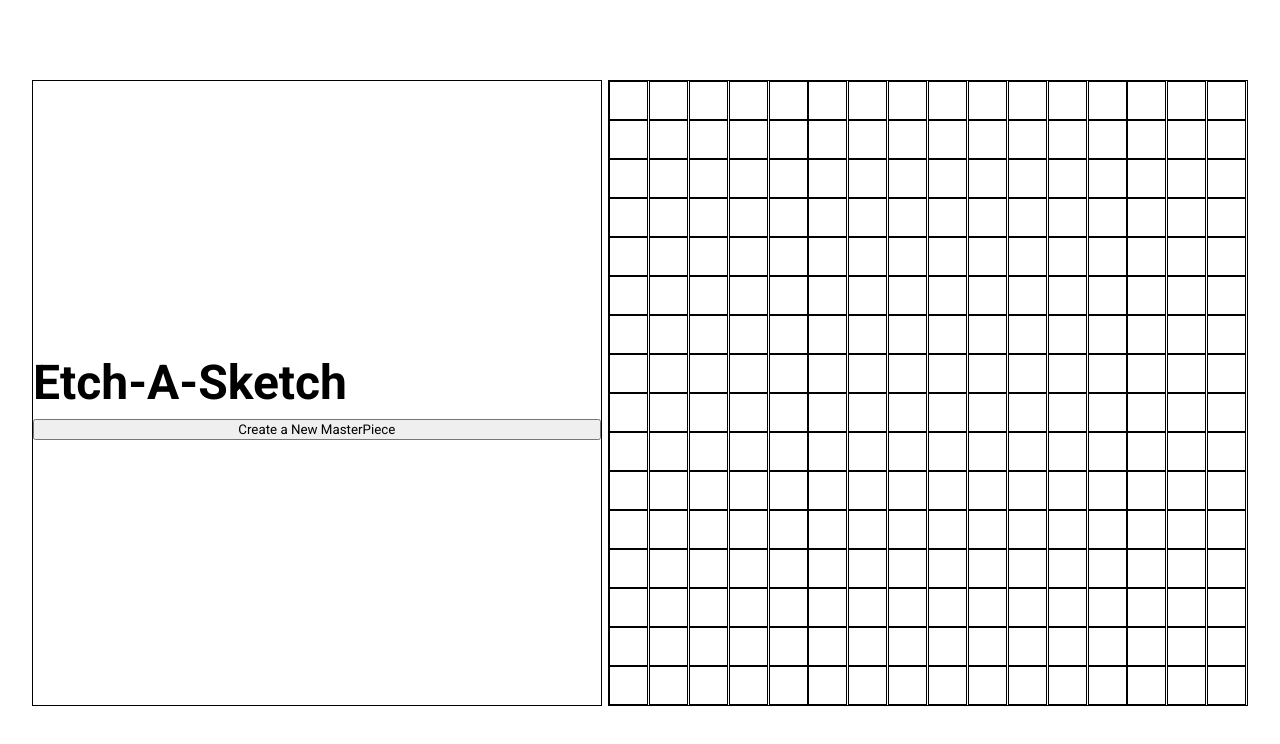
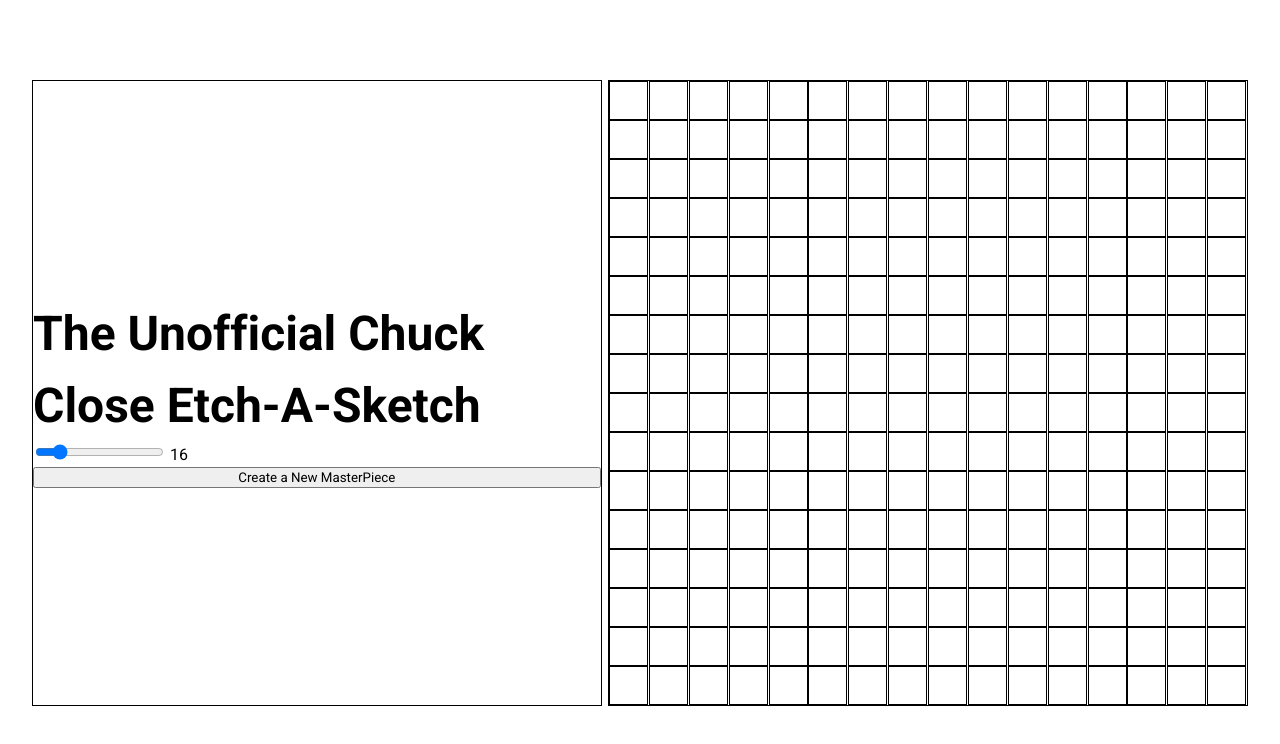
Before and after one commit to MooseCowBear/odin-project-etch-a-sketch, a plain HTML site: page index.html in a window 1280 px wide. Drawn offline with Linux system fonts and the light colour scheme.

Commit message:
Add slider to choose size of board

```diff
--- a/index.html
+++ b/index.html
@@ -14,7 +14,11 @@
 <body>
     <main>
         <div class="left">
-            <h1>Etch-A-Sketch</h1>
+            <h1>The Unofficial Chuck Close Etch-A-Sketch</h1>
+            <form>
+                <input type="range" class="range" max="50" min="10" value="16">
+                <span class="range-value">16</span>
+            </form>
             <button>Create a New MasterPiece</button>
         </div>
         <div id="canvas" class="right"> <!-- the canvas area -->
```
